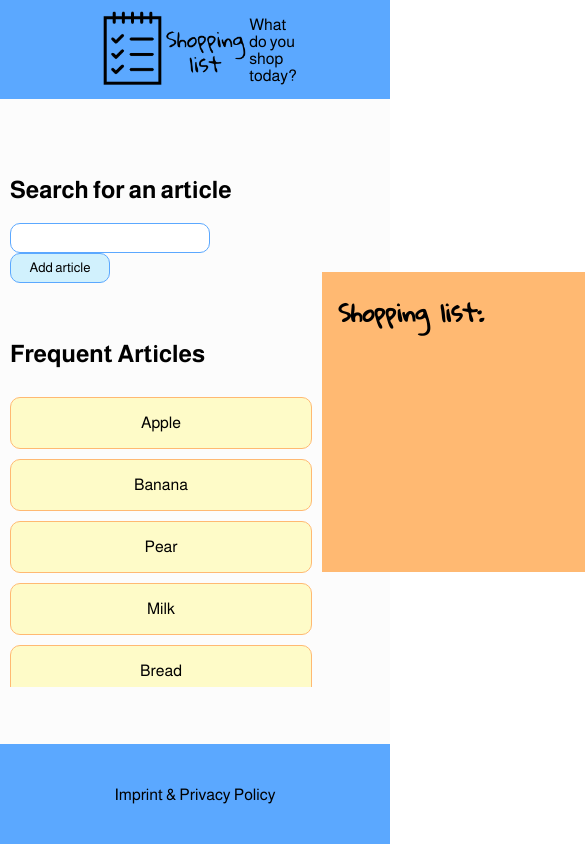
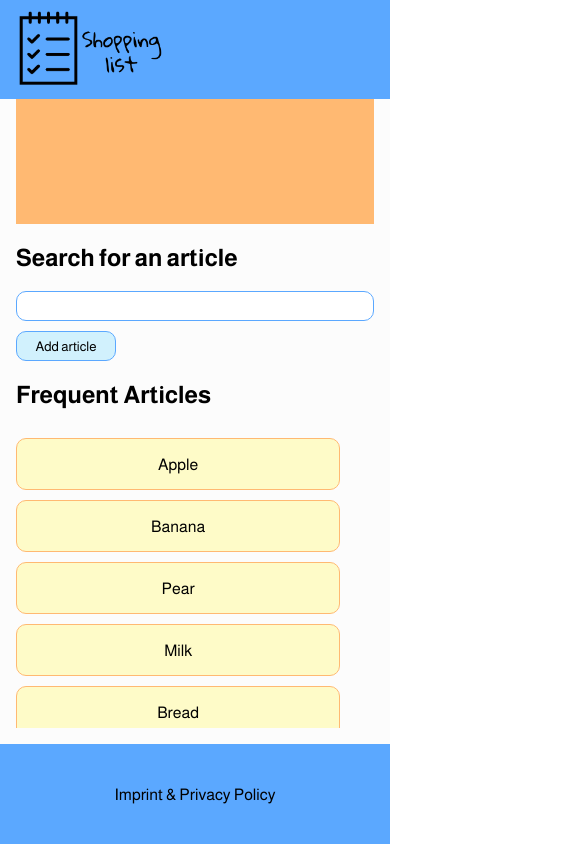
Before and after one commit to PascaleSennhauser/shopping-list, a React (Create React App) app: page / in a window 390 px wide. Shown: the top 844 px of the page, 585 px wide, since content can reach past the window. Built offline with nearby package versions, Linux system fonts and the light colour scheme.

Commit message:
Made the project responsive

```diff
--- a/src/components/AddArticle/AddArticle.module.css
+++ b/src/components/AddArticle/AddArticle.module.css
@@ -24,3 +24,19 @@
     background-color: rgb(167, 231, 255);
     cursor: pointer;
 }
+
+@media (max-width: 400px) {
+    .outerContainer {
+        width: 100%;
+    }
+
+    .inputContainer {
+        display: flex;
+        flex-direction: column;
+        gap: 10px;
+    }
+
+    .input {
+        width: 100%;
+    }
+}
--- a/src/components/AddArticle/addArticle.jsx
+++ b/src/components/AddArticle/addArticle.jsx
@@ -21,8 +21,9 @@ class AddArticle extends Component {
 
     render() {
         return (
-            <div>
+            <div className={styles.outerContainer}>
                 <h2>Search for an article</h2>
+                <div className={styles.inputContainer}>
                     <input
                         className={styles.input}
                         id="articleName"
@@ -30,6 +31,7 @@ class AddArticle extends Component {
                     />
                     <button className={styles.btn} onClick={this.addItem}>Add article</button>
                 </div>
+            </div>
         );
     }
 }
--- a/src/components/AllArticles/AllArticles.module.css
+++ b/src/components/AllArticles/AllArticles.module.css
@@ -5,3 +5,9 @@
     padding-bottom: 10px;
     box-sizing: border-box;
 }
+
+@media (max-width: 400px) {
+    .outerContainer {
+        width: 100%;
+    }
+}
--- a/src/components/AllArticles/allArticles.jsx
+++ b/src/components/AllArticles/allArticles.jsx
@@ -11,7 +11,7 @@ class AllArticles extends Component {
 
     render() {
         return (
-            <div>
+            <div className={styles.outerContainer}>
                 <h2>Frequent Articles</h2>
                 <div className={styles.articleContainer}>
                     { this.props.articles.map((article, index) => <Article key={index} onAdd={() => this.addItem(article)} title={article} />)}
--- a/src/components/Article/Article.module.css
+++ b/src/components/Article/Article.module.css
@@ -14,3 +14,9 @@
     cursor: pointer;
     background-color: rgb(255, 250, 147);
 }
+
+@media (max-width: 400px) {
+    .article {
+        width: 90%;
+    }
+}
--- a/src/components/MainContent/MainContent.module.css
+++ b/src/components/MainContent/MainContent.module.css
@@ -19,3 +19,19 @@
     justify-content: center;
     align-items: center;
 }
+
+@media (max-width: 740px) {
+    .contentContainer {
+        display: flex;
+        flex-direction: column-reverse;
+        overflow-y: scroll;
+        padding: 16px;
+        box-sizing: border-box;
+    }
+
+    .leftContainer {
+        flex: unset;
+        padding: unset;
+        align-items: center;
+    }
+}
--- a/src/components/Navbar/Navbar.module.css
+++ b/src/components/Navbar/Navbar.module.css
@@ -15,3 +15,13 @@
 .image:hover {
     cursor: pointer;
 }
+
+@media (max-width: 740px) {
+    .navbar {
+        padding: 8px 16px;
+    }
+
+    .text {
+        display: none;
+    }
+}
--- a/src/components/Navbar/navbar.jsx
+++ b/src/components/Navbar/navbar.jsx
@@ -7,7 +7,7 @@ class Navbar extends Component {
         return (
         <nav className={styles.navbar}>
             <a href="/"><img className={styles.image} src="./assets/img/logo.png" /></a>
-            What do you shop today?
+            <span className={styles.text}>What do you shop today?</span>
         </nav>
             );
     }
--- a/src/components/Notepad/Notepad.module.css
+++ b/src/components/Notepad/Notepad.module.css
@@ -34,3 +34,13 @@
 .spanEl {
     cursor: pointer;
 }
+
+@media (max-width: 400px) {
+    .notepad {
+        width: 100%;
+    }
+
+    .product {
+        max-width: 160px;
+    }
+}
```
Lines whose indentation alone changed are shown as unchanged.
